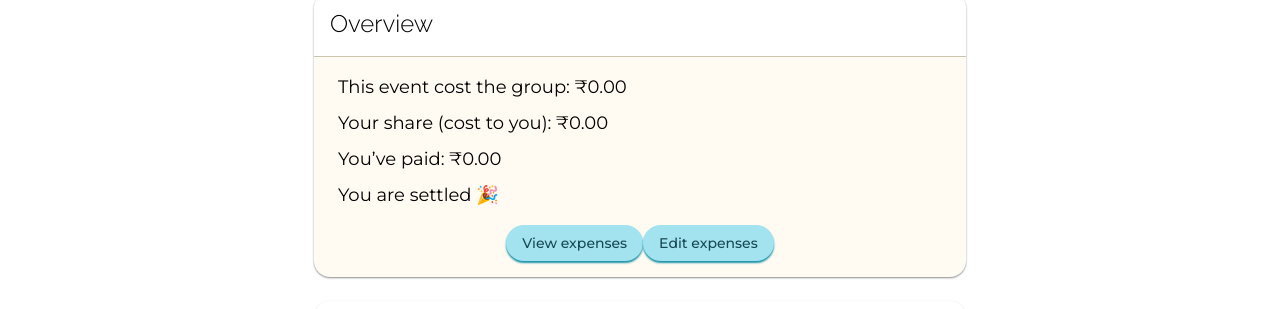
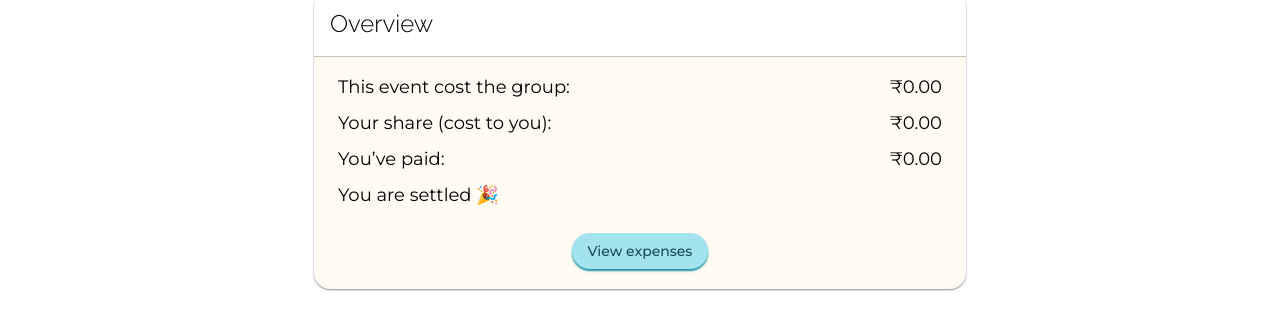
Before and after one commit to harshmehta10/kitty_finance, a React (Vite) app: page /events/1/Overview in a window 1280 px wide. Shown: the part 146-455 px from the top of the page. Built offline with nearby package versions, Linux system fonts and the light colour scheme; no server answers; the database is empty.

Commit message:
completed

```diff
--- a/src/Components/AddExpense.jsx
+++ b/src/Components/AddExpense.jsx
@@ -3,6 +3,7 @@ import { Link, useParams, useNavigate } from "react-router-dom";
 import supabase from "../supabase/supabaseClient";
 import Header from "../Views/Header/Header";
 import back from "../assets/back.svg";
+import Loader from "../Views/Layout/Loader/Loader";
 
 const AddExpense = () => {
   const { eventId } = useParams();
@@ -132,7 +133,12 @@ const AddExpense = () => {
     }
   };
 
-  if (loading) return <p className="text-center mt-4">Loading...</p>;
+  if (loading)
+    return (
+      <div>
+        <Loader />
+      </div>
+    );
   if (error) return <p className="text-center mt-4 text-red-500">{error}</p>;
 
   return (
--- a/src/Components/CreatedKitty.jsx
+++ b/src/Components/CreatedKitty.jsx
@@ -5,6 +5,7 @@ import { useParams } from "react-router-dom";
 import supabase from "../supabase/supabaseClient";
 import { useNavigate } from "react-router-dom";
 import Header from "../Views/Header/Header";
+import Loader from "../Views/Layout/Loader/Loader";
 
 const CreatedKitty = () => {
   const { kittyId } = useParams();
@@ -51,7 +52,12 @@ const CreatedKitty = () => {
     fetchEventAndParticipants();
   }, [kittyId]);
 
-  if (loading) return <p>Loading event...</p>;
+  if (loading)
+    return (
+      <div>
+        <Loader />
+      </div>
+    );
   if (error) return <p>Error: {error}</p>;
 
   return (
--- a/src/Components/Overview.jsx
+++ b/src/Components/Overview.jsx
@@ -2,6 +2,7 @@ import React, { useEffect, useMemo, useState } from "react";
 import { useParams } from "react-router-dom";
 import supabase from "../supabase/supabaseClient";
 import Header from "../Views/Header/Header"; // you were already using this
+import Loader from "../Views/Layout/Loader/Loader";
 
 const fmt = (n) => (Number(n) || 0).toFixed(2);
 const INR = (n) => `₹${fmt(n)}`;
@@ -143,7 +144,12 @@ const Overview = () => {
     return moves;
   }, [participantBalances]);
 
-  if (loading) return <div>Loading...</div>;
+  if (loading)
+    return (
+      <div>
+        <Loader />
+      </div>
+    );
   if (error) return <div>Error: {error}</div>;
 
   return (
@@ -166,15 +172,23 @@ const Overview = () => {
             </p>
           </div>
           <div className="py-4 px-6 space-y-2">
-            <p className="font-montserrat text-lg">
-              This event cost the group: {INR(totalCost)}
-            </p>
-            <p className="font-montserrat text-lg">
-              Your share (cost to you): {INR(yourShare)}
-            </p>
-            <p className="font-montserrat text-lg">
-              You’ve paid: {INR(youPaid)}
-            </p>
+            <div className="flex justify-between items-center">
+              <p className="font-montserrat text-lg">
+                This event cost the group:
+              </p>
+              <p className="font-montserrat text-lg">{INR(totalCost)}</p>
+            </div>
+            <div className="flex justify-between items-center">
+              <p className="font-montserrat text-lg">
+                Your share (cost to you):
+              </p>
+              <p className="font-montserrat text-lg">{INR(yourShare)}</p>
+            </div>
+            <div className="flex justify-between items-center">
+              <p className="font-montserrat text-lg">You’ve paid:</p>
+              <p className="font-montserrat text-lg">{INR(youPaid)}</p>
+            </div>
+
             <p className="font-montserrat text-lg">
               {yourBalance > 0
                 ? `You should receive: ${INR(yourBalance)}`
@@ -183,12 +197,9 @@ const Overview = () => {
                 : "You are settled 🎉"}
             </p>
           </div>
-          <div className="flex justify-center pb-4">
+          <div className="flex justify-center pb-5 pt-2">
             <button className="bg-[#a2e3ef] text-[#174953] text-sm font-medium font-montserrat px-4 py-2 rounded-4xl hover:cursor-pointer hover:bg-[#91d1e6] transition duration-300 shadow-btn">
               View expenses
-            </button>
-            <button className="bg-[#a2e3ef] text-[#174953] text-sm font-medium font-montserrat px-4 py-2 rounded-4xl hover:cursor-pointer hover:bg-[#91d1e6] transition duration-300 shadow-btn">
-              Edit expenses
             </button>
           </div>
         </div>
--- a/src/Router/Router.jsx
+++ b/src/Router/Router.jsx
@@ -1,13 +1,16 @@
 import React, { Suspense } from "react";
+import { lazy } from "react";
 import { createBrowserRouter, RouterProvider } from "react-router-dom";
 import Layout from "../Views/Layout/Layout";
 import Loader from "../Views/Layout/Loader/Loader";
 import Error from "../Views/Layout/Loader/Error";
-import Home from "../Views/Pages/Home/Home";
-import Expense from "../Views/Pages/Expenses/Expense";
-import CreatedKitty from "../Components/CreatedKitty";
-import AddExpensesPage from "../Views/Pages/AddExpenses/AddExpensesPage";
-import Result from "../Views/Pages/Resut/Result";
+const Home = lazy(() => import("../Views/Pages/Home/Home"));
+const Expense = lazy(() => import("../Views/Pages/Expenses/Expense"));
+const CreatedKitty = lazy(() => import("../Components/CreatedKitty"));
+const AddExpensesPage = lazy(() =>
+  import("../Views/Pages/AddExpenses/AddExpensesPage")
+);
+const Result = lazy(() => import("../Views/Pages/Resut/Result"));
 
 const Router = () => {
   const router = createBrowserRouter([
--- a/src/Views/Layout/Loader/Loader.jsx
+++ b/src/Views/Layout/Loader/Loader.jsx
@@ -1,9 +1,14 @@
 import React from "react";
+import { DotLottieReact } from "@lottiefiles/dotlottie-react";
 
 const Loader = () => {
   return (
     <div>
-      <h1>Loading...</h1>
+      <DotLottieReact
+        src="https://lottie.host/50dceb27-d74e-4981-9210-1414573baedf/rCX6XMMSOQ.lottie"
+        loop
+        autoplay
+      />
     </div>
   );
 };
```
